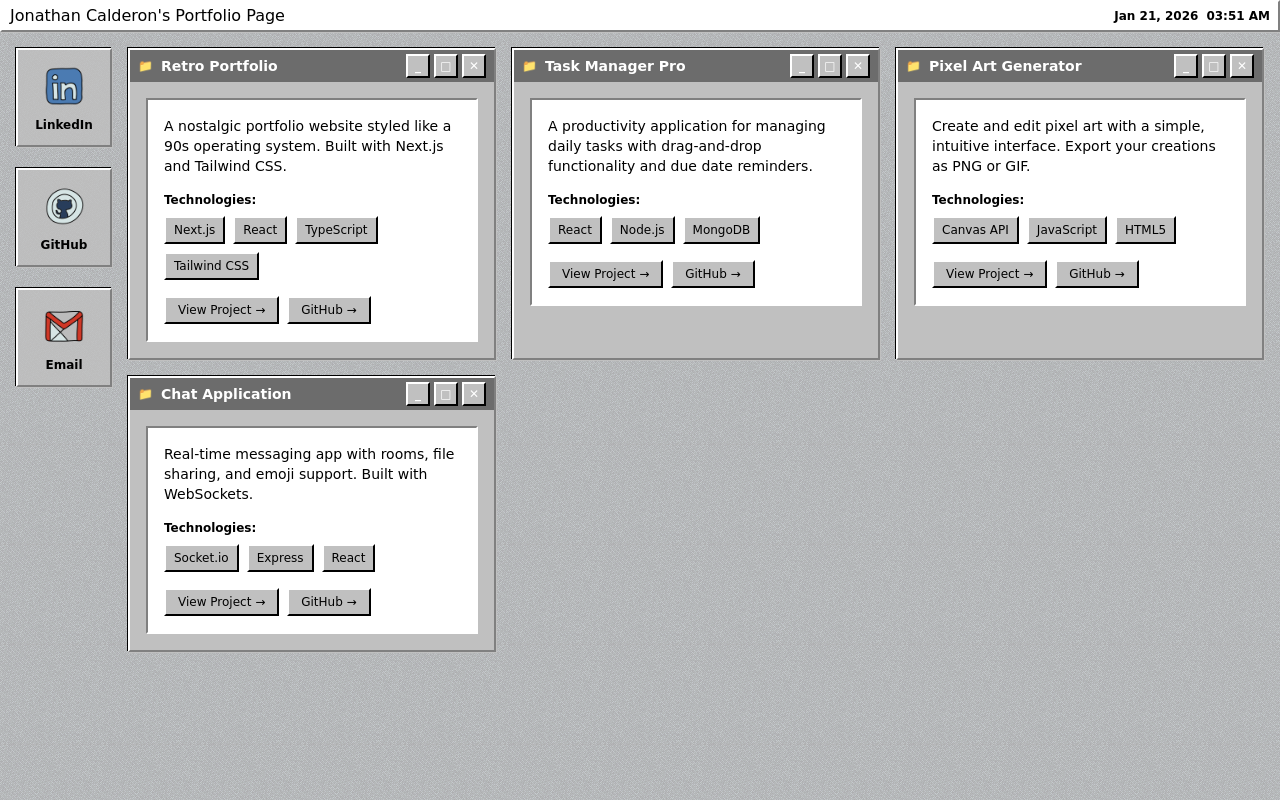
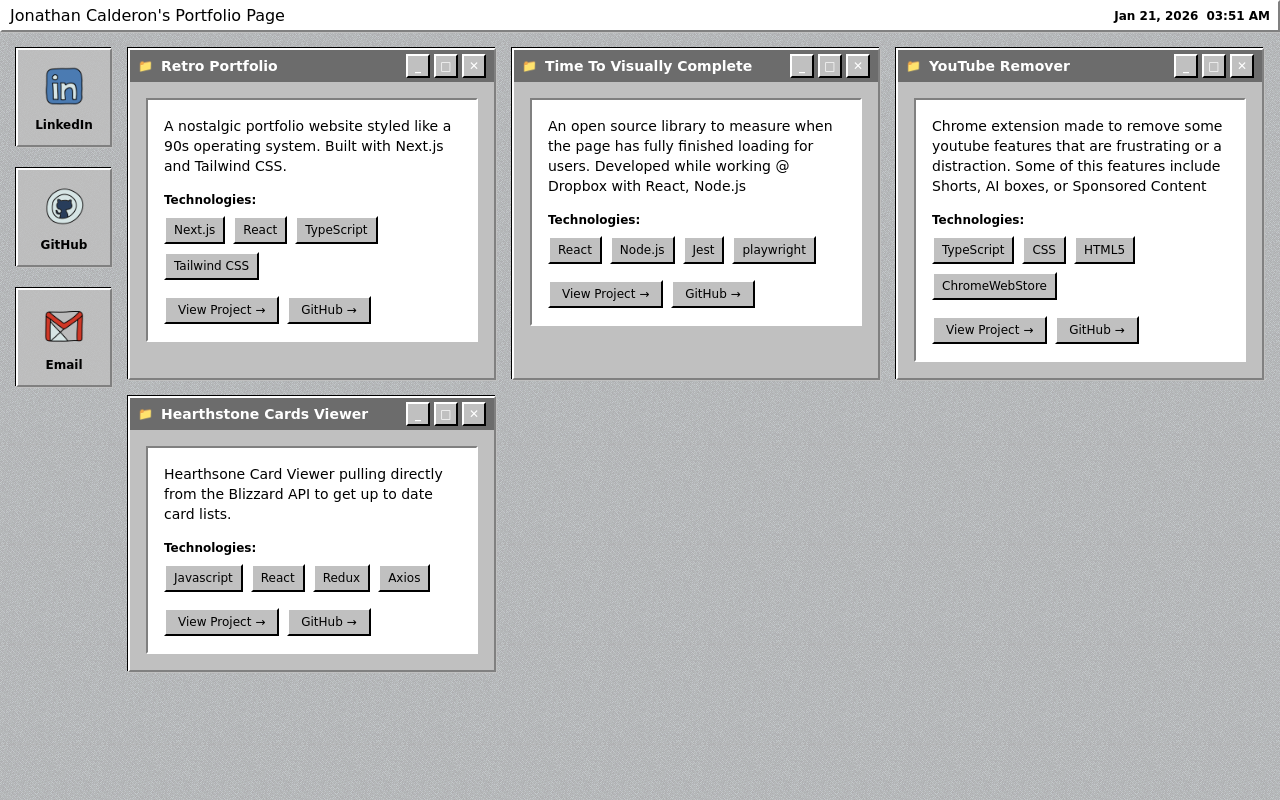
Before and after one commit to Jonathan1600/retro-portfolio, a Next.js app: page / in a window 1280 px wide. Built offline with nearby package versions, Linux system fonts and the light colour scheme.

Commit message:
Adding projects

```diff
--- a/src/app/page.tsx
+++ b/src/app/page.tsx
@@ -19,34 +19,34 @@ const projects: Project[] = [
       "A nostalgic portfolio website styled like a 90s operating system. Built with Next.js and Tailwind CSS.",
     technologies: ["Next.js", "React", "TypeScript", "Tailwind CSS"],
     link: "#",
-    github: "#",
+    github: "https://github.com/Jonathan1600/retro-portfolio",
   },
   {
     id: 2,
-    title: "Task Manager Pro",
+    title: "Time To Visually Complete",
     description:
-      "A productivity application for managing daily tasks with drag-and-drop functionality and due date reminders.",
-    technologies: ["React", "Node.js", "MongoDB"],
-    link: "#",
-    github: "#",
+      "An open source library to measure when the page has fully finished loading for users. Developed while working @ Dropbox with React, Node.js ",
+    technologies: ["React", "Node.js", "Jest", "playwright"],
+    link: "https://www.npmjs.com/package/@dropbox/ttvc",
+    github: "https://github.com/dropbox/ttvc",
   },
   {
     id: 3,
-    title: "Pixel Art Generator",
+    title: "YouTube Remover",
     description:
-      "Create and edit pixel art with a simple, intuitive interface. Export your creations as PNG or GIF.",
-    technologies: ["Canvas API", "JavaScript", "HTML5"],
-    link: "#",
-    github: "#",
+      "Chrome extension made to remove some youtube features that are frustrating or a distraction. Some of this features include Shorts, AI boxes, or Sponsored Content",
+    technologies: ["TypeScript", "CSS", "HTML5", "ChromeWebStore"],
+    link: "https://chromewebstore.google.com/detail/kelkmkggmhffjdkhcfoiioffiogodhhb?utm_source=item-share-cb",
+    github: "https://github.com/Jonathan1600/youtube-remover",
   },
   {
     id: 4,
-    title: "Chat Application",
+    title: "Hearthstone Cards Viewer",
     description:
-      "Real-time messaging app with rooms, file sharing, and emoji support. Built with WebSockets.",
-    technologies: ["Socket.io", "Express", "React"],
-    link: "#",
-    github: "#",
+      "Hearthsone Card Viewer pulling directly from the Blizzard API to get up to date card lists.",
+    technologies: ["Javascript", "React", "Redux", "Axios"],
+    link: "https://hearthstone-cards.vercel.app/",
+    github: "https://github.com/Jonathan1600/hearthstone-cards",
   },
 ];
 
```
